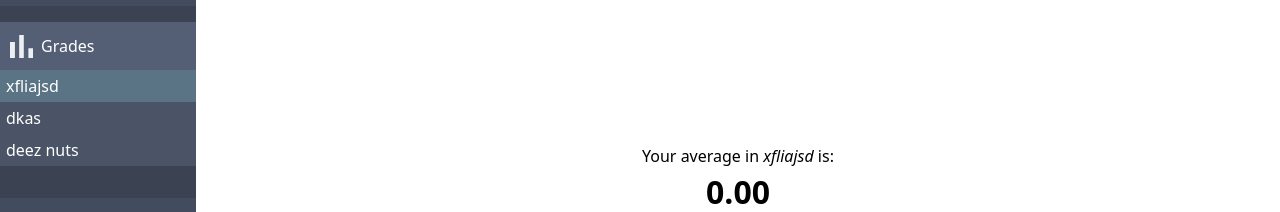
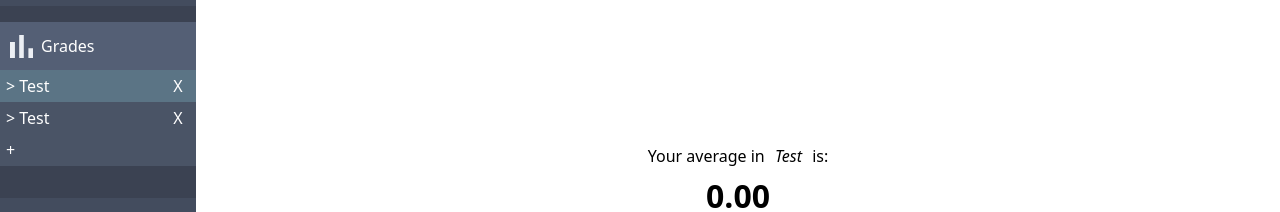
Before and after one commit to GuterBenutzername/cut-your-losses, a React (Vite) app: page /grades in a window 1280 px wide. Shown: the part 143-355 px from the top of the page. Built offline with nearby package versions, Linux system fonts and the light colour scheme.

Commit message:
feat: add course creation, editing, and deletion

```diff
--- a/src/Course.ts
+++ b/src/Course.ts
@@ -9,8 +9,15 @@ export default class Course {
 
   public assignments: Assignment[];
 
-  public constructor(name?: string, assignments?: Assignment[]) {
+  public editing: boolean;
+
+  public constructor(
+    name?: string,
+    assignments?: Assignment[],
+    editing?: boolean
+  ) {
     this.name = name ?? "";
     this.assignments = assignments ?? [];
+    this.editing = editing ?? false;
   }
 }
--- a/src/state.ts
+++ b/src/state.ts
@@ -10,14 +10,13 @@ interface PrimaryStore {
   deleteAssignment: (index: number) => void;
   pushAssignment: (assignment: Assignment) => void;
   setCurrentCourse: (index: number) => void;
+  modifyCourse: (course: Course, index: number) => void;
+  pushCourse: (course: Course) => void;
+  deleteCourse: (index: number) => void;
 }
 
 const usePrimaryStore = create<PrimaryStore>((set) => ({
-  courses: [
-    new Course("xfliajsd"),
-    new Course("dkas"),
-    new Course("deez nuts"),
-  ] as Course[],
+  courses: [new Course("Test"), new Course("Test")] as Course[],
 
   currentCourse: 0,
 
@@ -48,6 +47,30 @@ const usePrimaryStore = create<PrimaryStore>((set) => ({
   setCurrentCourse: (currentCourse: number) => {
     set(() => ({ currentCourse }));
   },
+
+  modifyCourse: (course: Course, index: number) => {
+    set(({ courses }) => {
+      courses[index] = course;
+      return { courses };
+    });
+  },
+
+  pushCourse: (course: Course) => {
+    set(({ courses }) => {
+      courses.push(course);
+      return { courses };
+    });
+  },
+
+  deleteCourse: (index: number) => {
+    set(({ courses, currentCourse }) => {
+      courses.splice(index, 1);
+      if (currentCourse > courses.length - 1) {
+        currentCourse -= 1;
+      }
+      return { courses, currentCourse };
+    });
+  },
 }));
 
 export default usePrimaryStore;
--- a/src/templates/GradesTemplate.tsx
+++ b/src/templates/GradesTemplate.tsx
@@ -35,6 +35,15 @@ const AverageText = styled.span`
   font-weight: 500;
 `;
 
+const CourseName = styled.button`
+  border: none;
+`;
+
+const CourseInput = styled.input`
+  width: 20vw;
+  border: none;
+`;
+
 const PlusIconWrapper = styled.td`
   display: flex;
   justify-content: center;
@@ -53,11 +62,56 @@ function GradesTemplate() {
   const [autoFocus, setAutoFocus] = useState<
     "grade" | "name" | "weight" | undefined
   >();
+  const [shouldFocusOnCourseName, setShouldFocusOnCourseName] = useState(false);
   return (
     <GradesWrapper>
       <Average>
         <AverageText>
-          Your average in <i>{state.courses[state.currentCourse].name}</i> is:
+          Your average in{" "}
+          {state.courses[state.currentCourse]?.editing ? (
+            <CourseInput
+              onBlur={() => {
+                state.modifyCourse(
+                  { ...state.courses[state.currentCourse], editing: false },
+                  state.currentCourse
+                );
+              }}
+              onChange={(event) => {
+                state.modifyCourse(
+                  {
+                    ...state.courses[state.currentCourse],
+                    name: event.target.value,
+                  },
+                  state.currentCourse
+                );
+              }}
+              onKeyDown={(event) => {
+                if (event.key === "Enter") {
+                  (event.target as HTMLInputElement).blur();
+                }
+              }}
+              onMouseEnter={(event) => {
+                if (shouldFocusOnCourseName) {
+                  (event.target as HTMLInputElement).focus();
+                  setShouldFocusOnCourseName(false);
+                }
+              }}
+              value={state.courses[state.currentCourse]?.name}
+            />
+          ) : (
+            <CourseName
+              onClick={() => {
+                setShouldFocusOnCourseName(true);
+                state.modifyCourse(
+                  { ...state.courses[state.currentCourse], editing: true },
+                  state.currentCourse
+                );
+              }}
+            >
+              <i>{state.courses[state.currentCourse]?.name}</i>
+            </CourseName>
+          )}{" "}
+          is:
         </AverageText>
         <AverageNumber>
           {Boolean(assignments) &&
--- a/src/templates/RootTemplate.tsx
+++ b/src/templates/RootTemplate.tsx
@@ -1,7 +1,9 @@
 import { NavLink, Outlet, useLocation } from "react-router-dom";
-import styled from "styled-components";
+import styled, { css } from "styled-components";
+import { useState } from "react";
 
 import usePrimaryStore from "../state";
+import Course from "../Course";
 
 const OutletWrapper = styled.div`
   display: flex;
@@ -69,22 +71,64 @@ const Courses = styled.ul`
   background-color: #4a5466;
 `;
 
-const CourseButton = styled.button`
+const CourseStyle = css`
   border: none;
-  padding: none;
   margin: none;
   width: 100%;
   text-align: left;
   background-color: ${(properties: { isactive: boolean }) =>
     properties.isactive ? "#5b7485" : "#4a5466"};
+`;
+
+const CourseButton = styled.button`
+  ${CourseStyle}
+
   &:hover {
     background-color: #5b7485;
+  }
+`;
+
+const CourseInput = styled.input`
+  ${CourseStyle}
+  &:focus {
+    outline: none;
+    box-shadow: inset 0px 0px 0px 1px #fff;
+  }
+`;
+
+const CourseRow = styled.span`
+  display: flex;
+  justify-content: space-between;
+`;
+
+const DeleteButton = styled.button`
+  border: none;
+  z-index: 2;
+  height: 24px;
+  width: 24px;
+  margin: 0;
+  padding: 0;
+  display: flex;
+  align-items: center;
+  justify-content: center;
+  border-radius: 100%;
+
+  &:hover,
+  &:focus {
+    background-color: #f44336;
+    color: white;
+    cursor: pointer;
+  }
+
+  &:active {
+    background-color: #d32f2f;
   }
 `;
 
 function RootTemplate() {
   const { pathname } = useLocation();
   const state = usePrimaryStore();
+  const [shouldFocus, setShouldFocus] = useState(false);
   return (
     <RootWrapper>
       <SidebarWrapper>
@@ -132,17 +176,74 @@ function RootTemplate() {
           <Courses>
             {state.courses.map((course, index) => (
               <li key={course.id}>
+                {course.editing ? (
+                  <CourseInput
+                    isactive={index === state.currentCourse}
+                    onBlur={() => {
+                      state.modifyCourse({ ...course, editing: false }, index);
+                    }}
+                    onChange={(event) => {
+                      state.modifyCourse(
+                        { ...course, name: event.target.value.slice(2) },
+                        index
+                      );
+                    }}
+                    onClick={() => {
+                      state.setCurrentCourse(index);
+                    }}
+                    onKeyDown={(event) => {
+                      if (event.key === "Enter") {
+                        (event.target as HTMLInputElement).blur();
+                      }
+                    }}
+                    onMouseEnter={(event) => {
+                      if (shouldFocus) {
+                        (event.target as HTMLInputElement).focus();
+                        setShouldFocus(false);
+                      }
+                    }}
+                    value={`> ${course.name}`}
+                  />
+                ) : (
                   <CourseButton
                     isactive={index === state.currentCourse}
                     onClick={() => {
+                      if (index === state.currentCourse) {
+                        setShouldFocus(true);
+                        state.modifyCourse({ ...course, editing: true }, index);
+                      }
                       state.setCurrentCourse(index);
                     }}
                     type="button"
                   >
-                  {course.name}
+                    <CourseRow>
+                      <span>{`> ${course.name}`}</span>
+                      <DeleteButton
+                        onClick={(event) => {
+                          event.stopPropagation();
+                          state.deleteCourse(index);
+                        }}
+                      >
+                        X
+                      </DeleteButton>
+                    </CourseRow>
+                  </CourseButton>
+                )}
+              </li>
+            ))}
+            <li>
+              <CourseButton
+                isactive={false}
+                onClick={() => {
+                  setShouldFocus(true);
+                  state.pushCourse(new Course("", [], true));
+                  state.setCurrentCourse(state.courses.length - 1);
+                }}
+                type="button"
+              >
+                +
               </CourseButton>
             </li>
-            ))}
           </Courses>
         )}
         <SidebarLink isactive={pathname === "/calculators"} to="/calculators">
```
Lines whose indentation alone changed are shown as unchanged.
